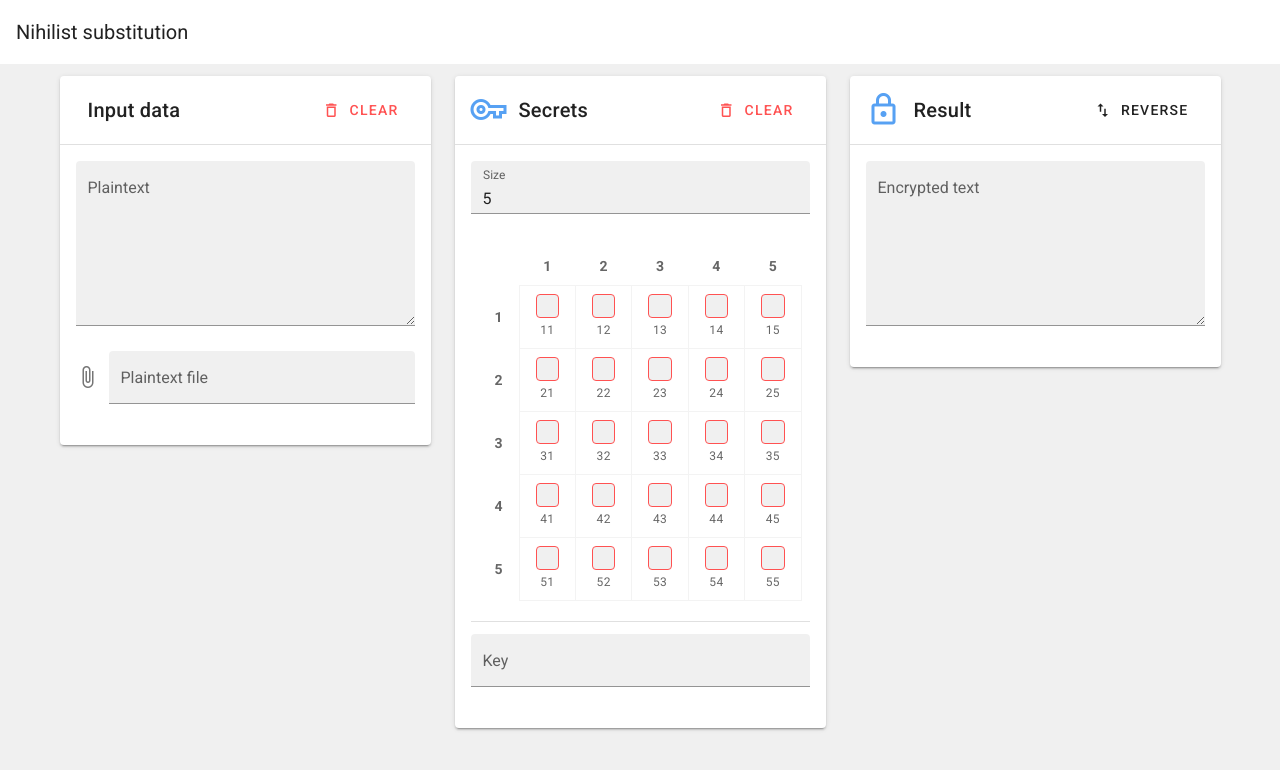
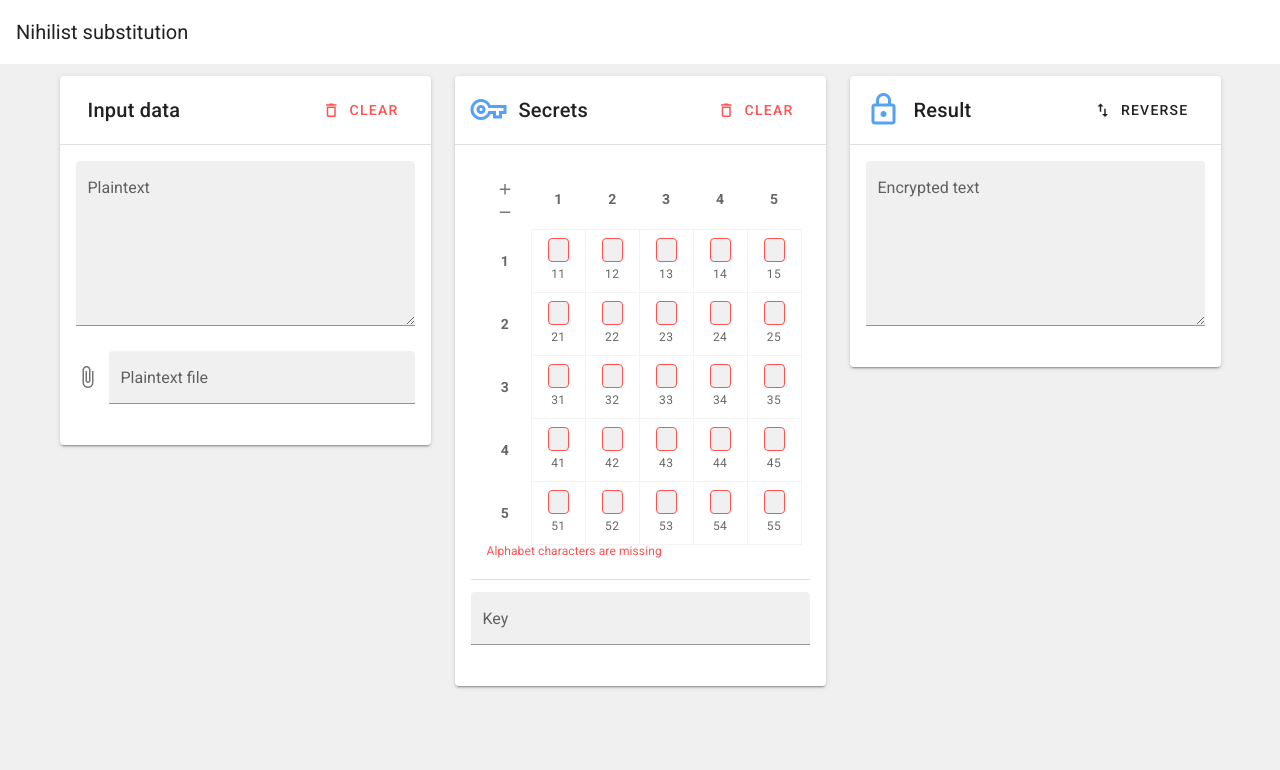
Before and after one commit to tjakubowski/put-pod, a Vue app: page / in a window 1280 px wide. Shown: the top 770 px of the page. Built offline with nearby package versions, Linux system fonts and the light colour scheme.

Commit message:
Add errors in AlphabetTable

```diff
--- a/src/App.vue
+++ b/src/App.vue
@@ -33,9 +33,7 @@
                   Clear</v-btn>
               </template>
 
-              <v-text-field v-model.number="alphabetMatrixSize" label="Size" filled dense type="number"/>
-
-              <AlphabetTable v-model="alphabet"/>
+              <AlphabetTable v-model="alphabet" @increase="alphabetMatrixSize++" @decrease="alphabetMatrixSize--"/>
               <v-divider class="my-3"/>
               <v-text-field v-model="encryptionKey" :rules="encryptionKeyRules" label="Key" filled dense/>
             </base-card>
@@ -117,7 +115,7 @@ export default {
     },
     getLetterCode(letter) {
       const index = this.alphabet.indexOf(letter);
-      return Math.floor(index / this.alphabetMatrixSize + 1) * 10 + index % this.alphabetMatrixSize + 1;
+      return Math.floor(index / this.alphabetMatrixSize + 1) * 10 + (index % this.alphabetMatrixSize) + 1;
     },
     deleteFile() {
       this.textFile = null;
--- a/src/components/AlphabetTable.vue
+++ b/src/components/AlphabetTable.vue
@@ -2,7 +2,18 @@
   <div class="alphabet-table">
     <table v-cloak>
       <tr>
-        <th></th>
+        <th>
+          <v-btn x-small icon
+                 :disabled="alphabetMatrixSize >= maxAlphabetMatrixSize"
+                 @click="$emit('increase')">
+            <v-icon>mdi-plus</v-icon>
+          </v-btn>
+          <v-btn x-small icon
+                 :disabled="alphabetMatrixSize <= minAlphabetMatrixSize"
+                 @click="$emit('decrease')">
+            <v-icon>mdi-minus</v-icon>
+          </v-btn>
+        </th>
         <th
             v-for="y in alphabetMatrixSize" :key="`top-${y}`">
           {{ y }}
@@ -26,12 +37,15 @@
         </td>
       </tr>
     </table>
+    <base-error class="px-2" :is-valid="isValid">Alphabet characters are missing</base-error>
   </div>
 </template>
 
 <script>
+import BaseError from "@/components/BaseError";
 export default {
   name: 'AlphabetTable',
+  components: {BaseError},
   model: {
     prop: 'alphabet',
   },
@@ -39,6 +53,14 @@ export default {
     alphabet: {
       type: Array,
       required: true,
+    },
+    maxAlphabetMatrixSize: {
+      type: Number,
+      default: 6,
+    },
+    minAlphabetMatrixSize: {
+      type: Number,
+      default: 2,
     },
   },
   computed: {
@@ -118,5 +140,4 @@ export default {
     }
   }
 }
-
 </style>
--- /dev/null
+++ b/src/components/BaseError.vue
@@ -0,0 +1,48 @@
+<template>
+  <div class="error-message">
+    <transition name="error-slide">
+      <div class="error--text" v-show="!isValid">
+        <slot></slot>
+      </div>
+    </transition>
+  </div>
+</template>
+
+<script>
+export default {
+  name: 'BaseError',
+  props: {
+    isValid: {
+      type: Boolean,
+    },
+  },
+};
+</script>
+
+<style lang="scss">
+
+.error-message {
+  overflow: hidden;
+  font-size: 12px;
+  line-height: 12px;
+  min-height: 14px;
+
+  .error-slide-enter-active {
+    animation: error-slide-in .2s;
+  }
+
+  .error-slide-leave-active {
+    animation: error-slide-in .2s reverse;
+  }
+
+  @keyframes error-slide-in {
+    0% {
+      transform: translateY(-100%);
+    }
+    100% {
+      transform: translateY(0);
+    }
+  }
+}
+
+</style>
```
